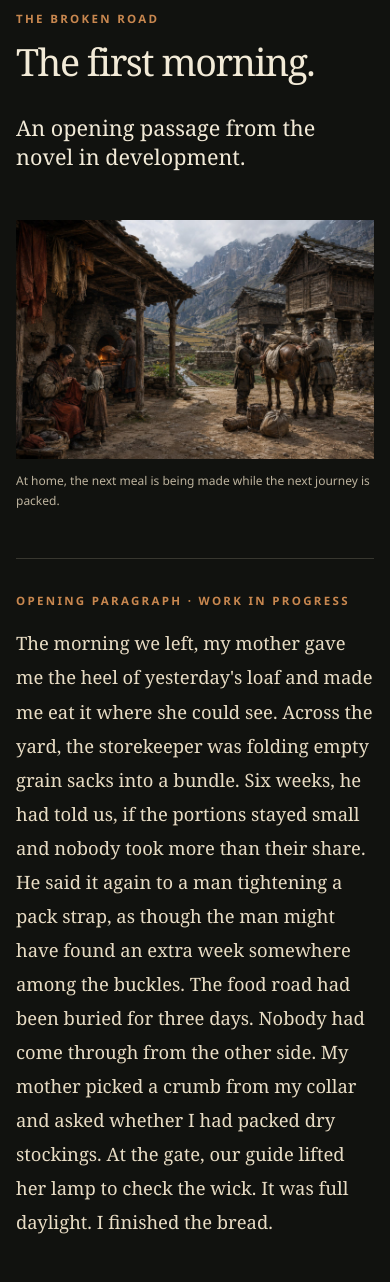
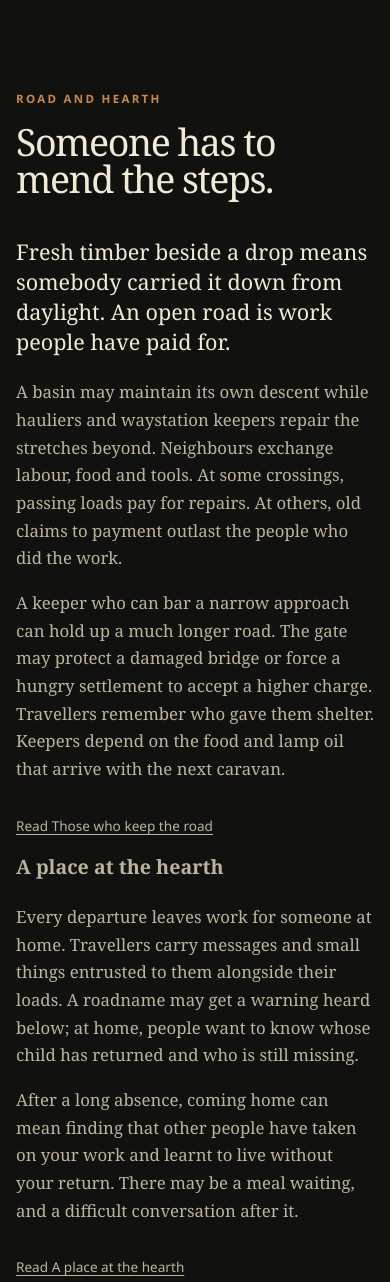
Before and after one commit to BarryRodick/edravoss-lore, a plain HTML site: page docs/index.html in a window 390 px wide. Shown: the part 4780-6062 px from the top of the page. Drawn offline with Linux system fonts and the light colour scheme.

Commit message:
Expand public lore around roads, households and returning journeys (#7)
Co-authored-by: Barry <barryrodick@googlemail.com>

```diff
--- a/docs/index.html
+++ b/docs/index.html
@@ -23,6 +23,7 @@
       <nav aria-label="Explore Edravoss">
         <a href="#world">The world</a>
         <a href="#tunnels">The Below</a>
+        <a href="#keeping-the-road">Road and hearth</a>
         <a href="#journey">Opening passage</a>
         <a href="#road-speech">Road Speech</a>
         <a href="#stories">Stories</a>
@@ -104,6 +105,23 @@
           <blockquote>
             <p>The walls do not preserve one history. They preserve the argument.</p>
           </blockquote>
+        </div>
+      </section>
+
+      <section class="world section" id="keeping-the-road" aria-labelledby="keeping-the-road-title">
+        <div class="section-heading">
+          <p class="eyebrow">Road and hearth</p>
+          <h2 id="keeping-the-road-title">Someone has to mend the steps.</h2>
+        </div>
+        <div class="world-copy">
+          <p class="opening">Fresh timber beside a drop means somebody carried it down from daylight. An open road is work people have paid for.</p>
+          <p>A basin may maintain its own descent while hauliers and waystation keepers repair the stretches beyond. Neighbours exchange labour, food and tools. At some crossings, passing loads pay for repairs. At others, old claims to payment outlast the people who did the work.</p>
+          <p>A keeper who can bar a narrow approach can hold up a much longer road. The gate may protect a damaged bridge or force a hungry settlement to accept a higher charge. Travellers remember who gave them shelter. Keepers depend on the food and lamp oil that arrive with the next caravan.</p>
+          <p class="source-link"><a href="https://github.com/BarryRodick/edravoss-lore/blob/main/lore/those-who-keep-the-road.md">Read Those who keep the road</a></p>
+          <h3>A place at the hearth</h3>
+          <p>Every departure leaves work for someone at home. Travellers carry messages and small things entrusted to them alongside their loads. A roadname may get a warning heard below; at home, people want to know whose child has returned and who is still missing.</p>
+          <p>After a long absence, coming home can mean finding that other people have taken on your work and learnt to live without your return. There may be a meal waiting, and a difficult conversation after it.</p>
+          <p class="source-link"><a href="https://github.com/BarryRodick/edravoss-lore/blob/main/lore/a-place-at-the-hearth.md">Read A place at the hearth</a></p>
         </div>
       </section>
 
--- a/docs/styles.css
+++ b/docs/styles.css
@@ -555,6 +555,12 @@ a:focus-visible {
   outline-offset: 4px;
 }
 
+@media (max-width: 64rem) {
+  .stories {
+    grid-template-columns: 1fr;
+  }
+}
+
 @media (max-width: 54rem) {
   .site-header nav a:nth-child(-n + 2) {
     display: none;
```
Also changed, not shown: 6 other files.
